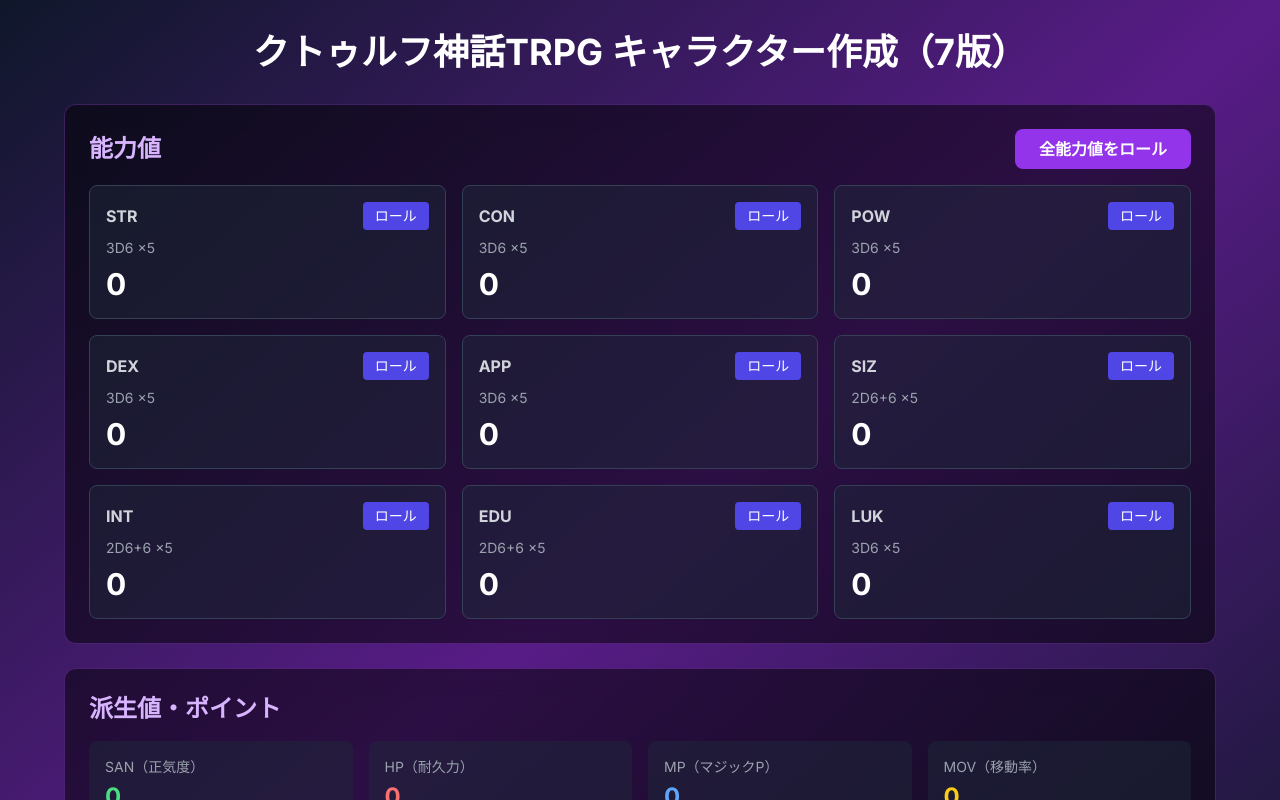
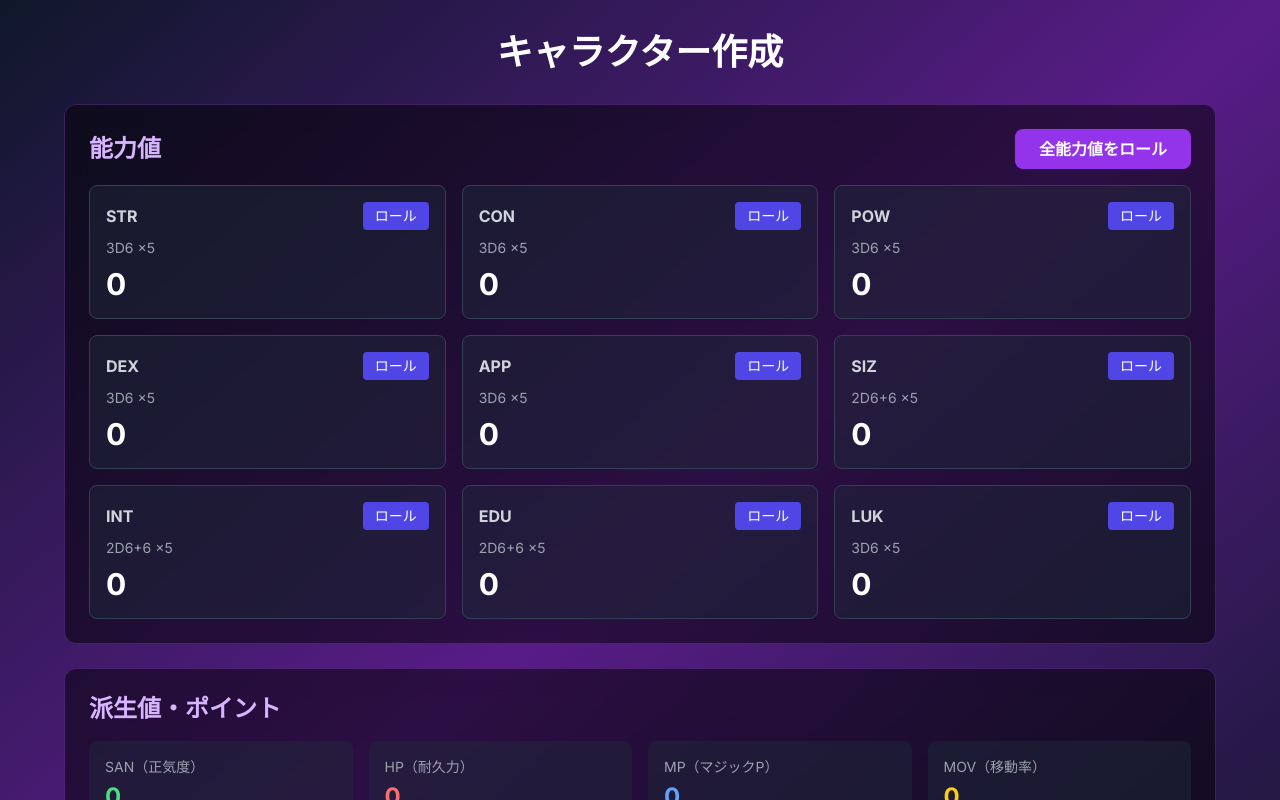
Before and after one commit to RuriSakamoto/TRPG, a Next.js app: page / in a window 1280 px wide. Shown: the top 800 px of the page. Built offline with nearby package versions, Linux system fonts and the light colour scheme.

Commit message:
キャラメイク5

```diff
--- a/src/components/CharacterCreator.tsx
+++ b/src/components/CharacterCreator.tsx
@@ -67,7 +67,7 @@
     <div className="min-h-screen bg-gradient-to-br from-slate-900 via-purple-900 to-slate-900 p-4 md:p-8">
       <div className="max-w-6xl mx-auto">
         <h1 className="text-4xl font-bold text-white mb-8 text-center">
-          クトゥルフ神話TRPG キャラクター作成（7版）
+          キャラクター作成
         </h1>
 
         <div className="bg-black/50 backdrop-blur-md rounded-xl p-6 mb-6 border border-purple-500/30">
```
